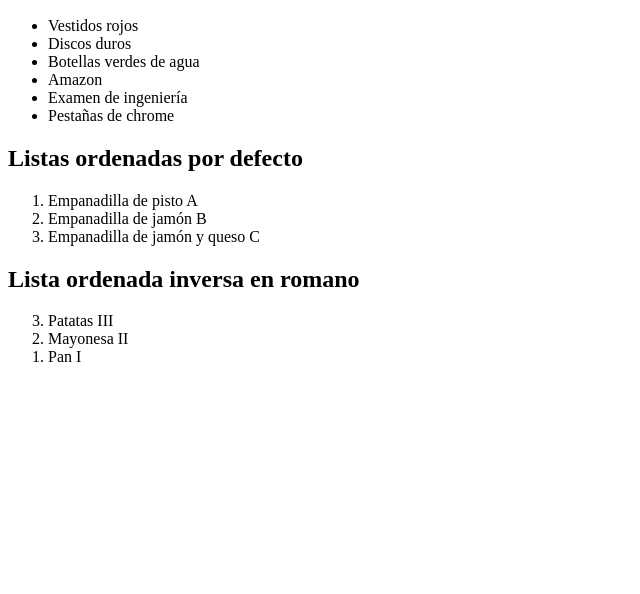
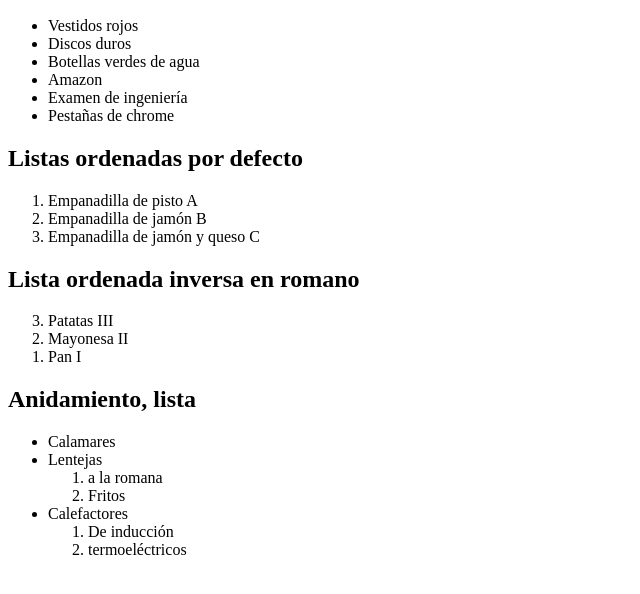
Before and after one commit to PilarDonoso/DYP-WEB-, a plain HTML site: page Listas en HTML5.html in a window 1280 px wide. Shown: the part 110-704 px from the top of the page, without its empty margins (0-640 px from the left). Drawn offline with Linux system fonts and the light colour scheme.

Commit message:
Listas en HTML5.html

```diff
--- a/Listas en HTML5.html
+++ b/Listas en HTML5.html
@@ -29,5 +29,22 @@
   <li> Pan I</li>
 </ol>
 
+  <h2> Anidamiento, lista</h2>
+    <ul>
+<li> Calamares</li>
+<li> Lentejas</li>
+<ol>
+    <li> a la romana </li>
+    <li> Fritos </li>
+</ol>
+
+<li> Calefactores</li>
+<ol>
+<li> De inducción</li>
+<li> termoeléctricos</li>
+
+</ol>
+    </ul>
+
 </body>
 </html>
```
